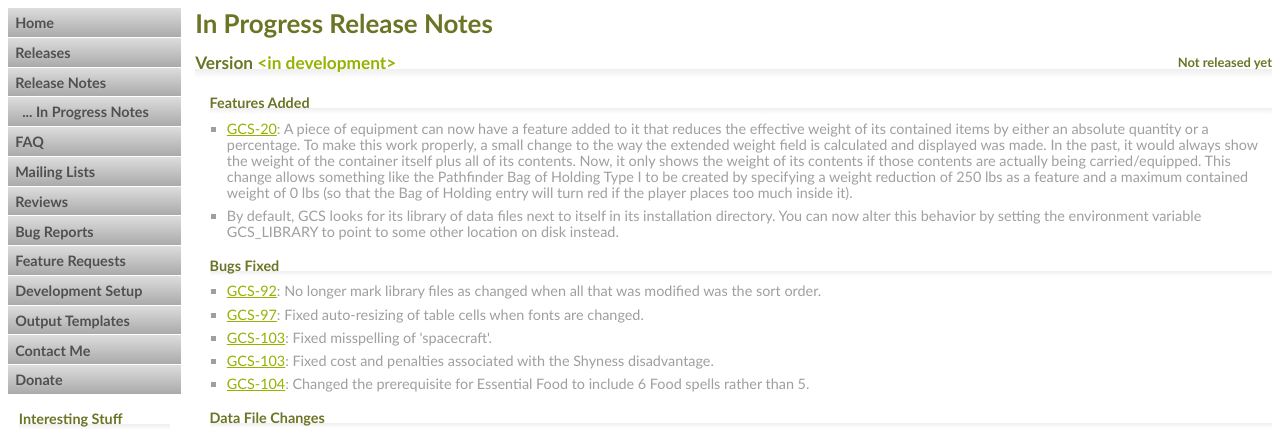
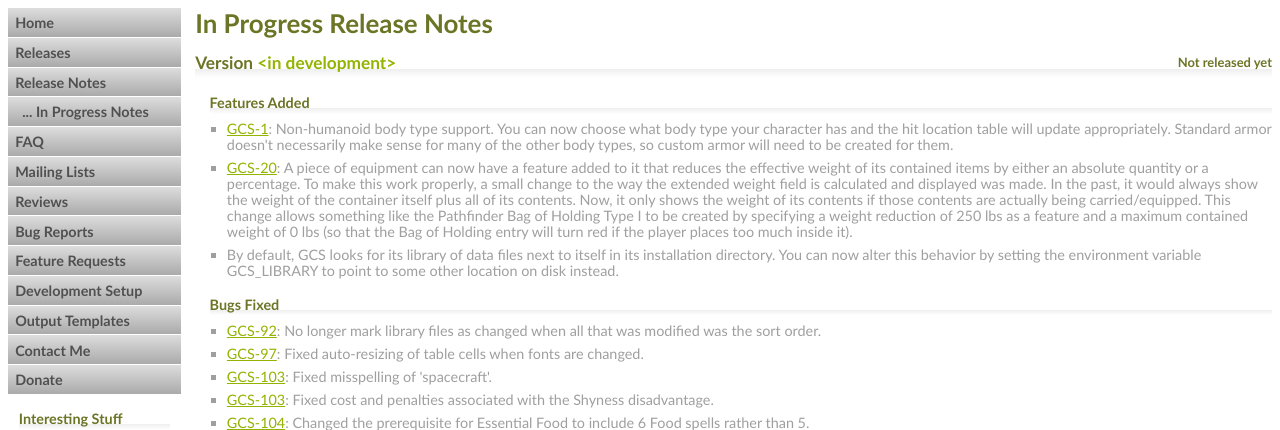
Before and after one commit to richardwilkes/gcs_web, a PHP site: page /in_progress_notes.php in a window 1280 px wide. Shown: the part 56-486 px from the top of the page. Run offline with PHP 8.4, Linux system fonts and the light colour scheme.

Commit message:
Update in-progress notes

```diff
--- a/in_progress_notes.php
+++ b/in_progress_notes.php
@@ -14,6 +14,9 @@
 					<h2>Version <span class="version">&lt;in development&gt;</span><span class="release_date">Not released yet</span></h2>
 					<h3>Features Added</h3>
 					<ul>
+						<li><a href="https://gurpscharactersheet.atlassian.net/browse/GCS-1">GCS-1</a>: Non-humanoid body type support. You can now choose what body type your character has and
+							the hit location table will update appropriately. Standard armor doesn't necessarily make sense for many of the other body types, so custom armor will need to be
+							created for them.</li>
 						<li><a href="https://gurpscharactersheet.atlassian.net/browse/GCS-20">GCS-20</a>: A piece of equipment can now have a feature added to it that reduces the effective weight
 							of its contained items by either an absolute quantity or a percentage. To make this work properly, a small change to the way the extended weight field is calculated and
 							displayed was made. In the past, it would always show the weight of the container itself plus all of its contents. Now, it only shows the weight of its contents if those
```
